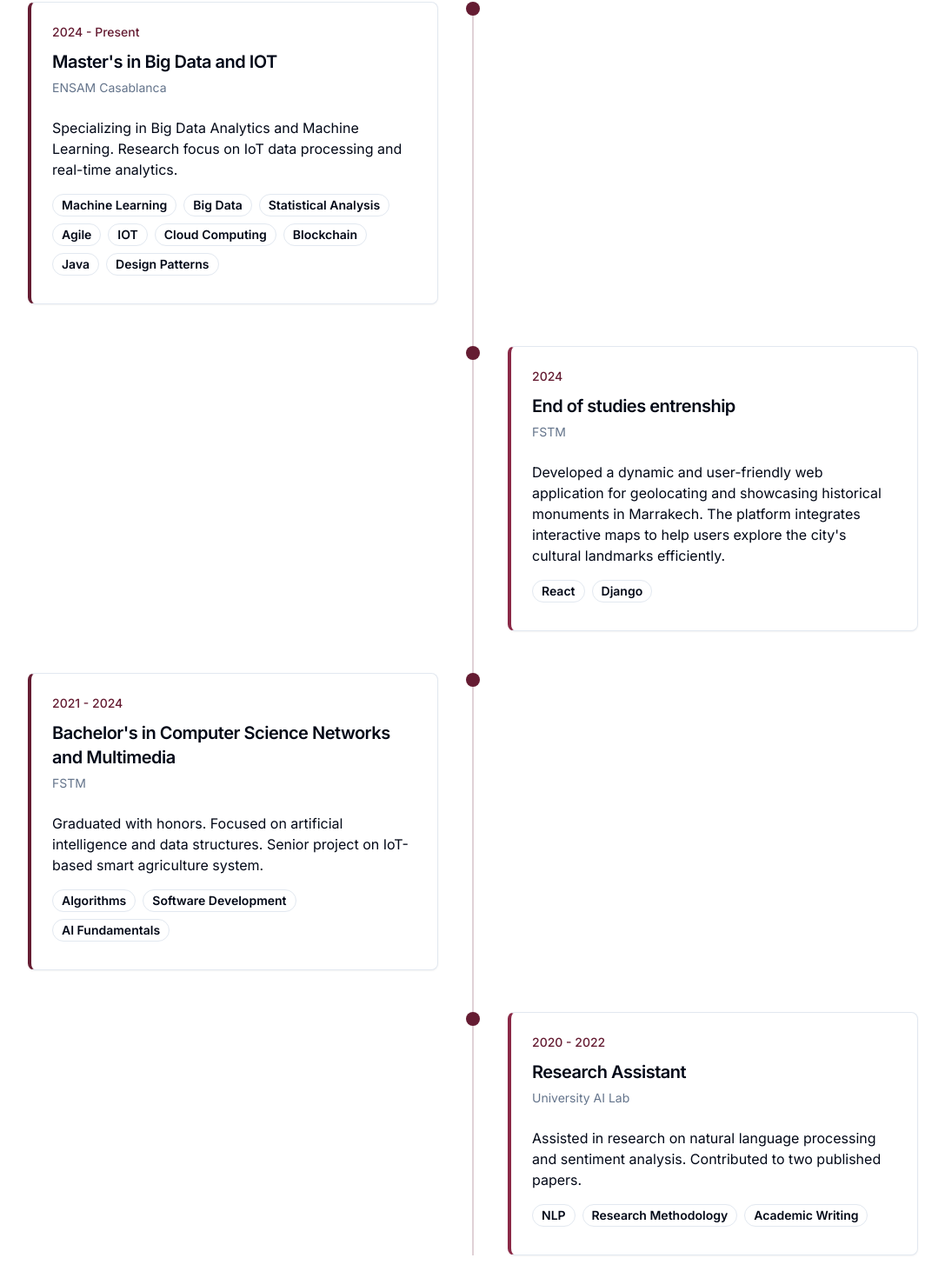
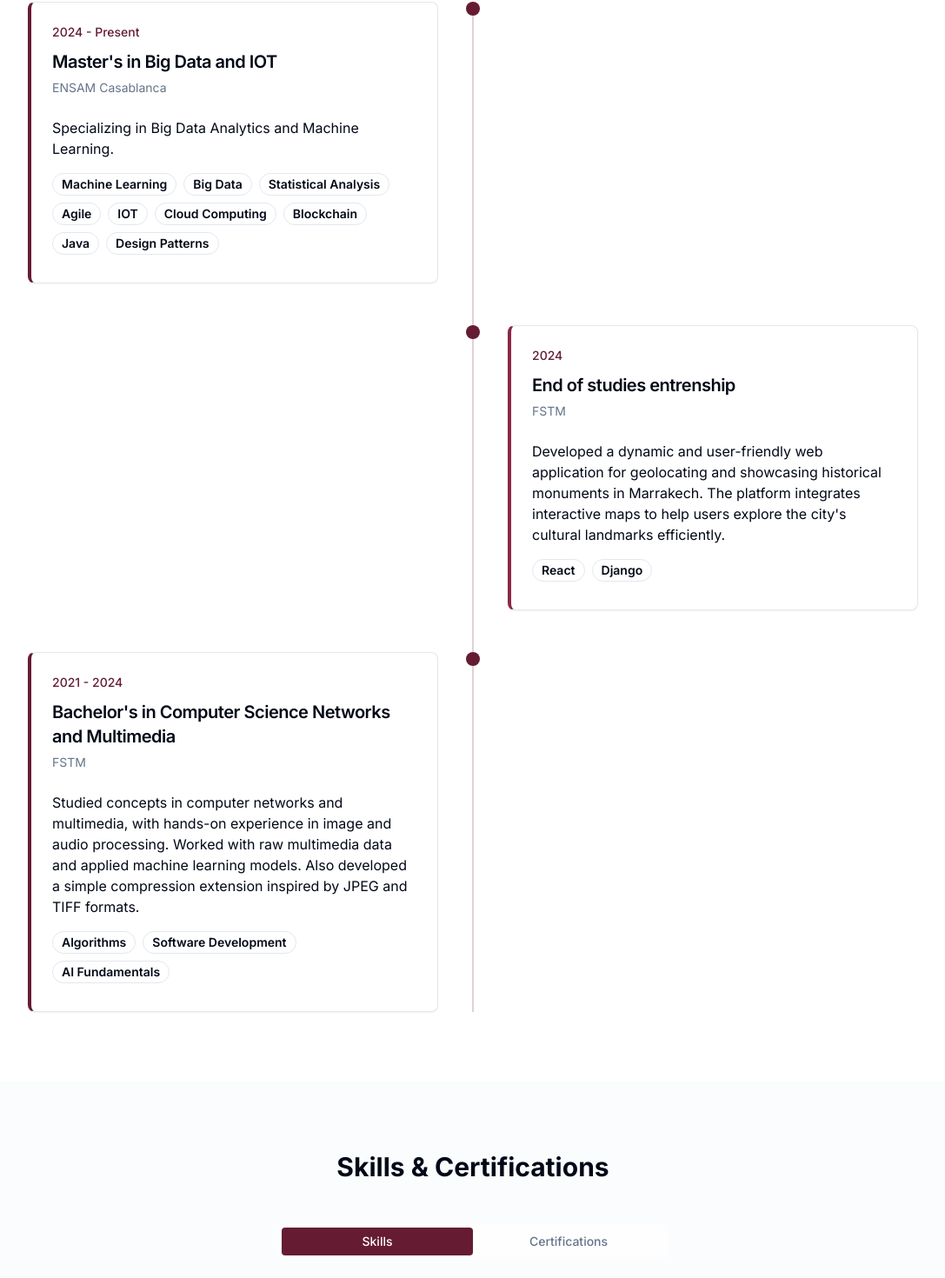
Before and after one commit to ChoraichiFadwa/portfolio-website, a Next.js app: page / in a window 1280 px wide. Shown: the part 2928-4398 px from the top of the page at 87% size, without its empty margins (96-1183 px from the left). Built offline with nearby package versions, Linux system fonts and the light colour scheme.

Commit message:
Update experience-timeline.tsx

```diff
--- a/components/experience-timeline.tsx
+++ b/components/experience-timeline.tsx
@@ -21,7 +21,7 @@ const timelineItems: TimelineItem[] = [
     organization: "ENSAM Casablanca",
     period: "2024 - Present",
     description:
-      "Specializing in Big Data Analytics and Machine Learning. Research focus on IoT data processing and real-time analytics.",
+      "Specializing in Big Data Analytics and Machine Learning.",
     skills: ["Machine Learning", "Big Data", "Statistical Analysis", "Agile", "IOT", "Cloud Computing", "Blockchain", "Java", "Design Patterns"],
     type: "education",
   },
@@ -41,19 +41,9 @@ const timelineItems: TimelineItem[] = [
     organization: "FSTM",
     period: "2021 - 2024",
     description:
-      "Graduated with honors. Focused on artificial intelligence and data structures. Senior project on IoT-based smart agriculture system.",
+      "Studied concepts in computer networks and multimedia, with hands-on experience in image and audio processing. Worked with raw multimedia data and applied machine learning models. Also developed a simple compression extension inspired by JPEG and TIFF formats.",
     skills: ["Algorithms", "Software Development", "AI Fundamentals"],
     type: "education",
-  },
-  {
-    id: 4,
-    title: "Research Assistant",
-    organization: "University AI Lab",
-    period: "2020 - 2022",
-    description:
-      "Assisted in research on natural language processing and sentiment analysis. Contributed to two published papers.",
-    skills: ["NLP", "Research Methodology", "Academic Writing"],
-    type: "experience",
   },
 ]
 
```
